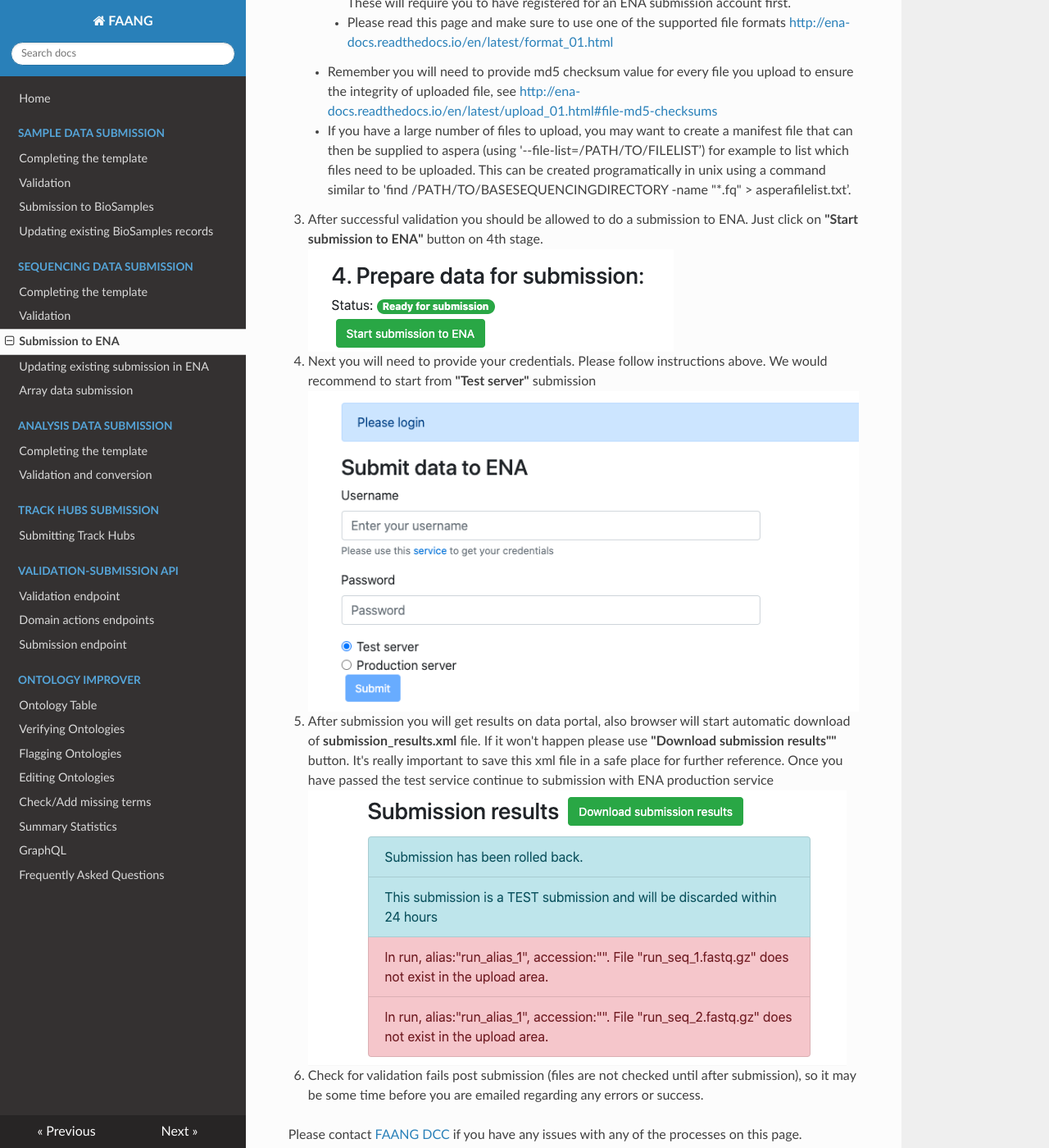
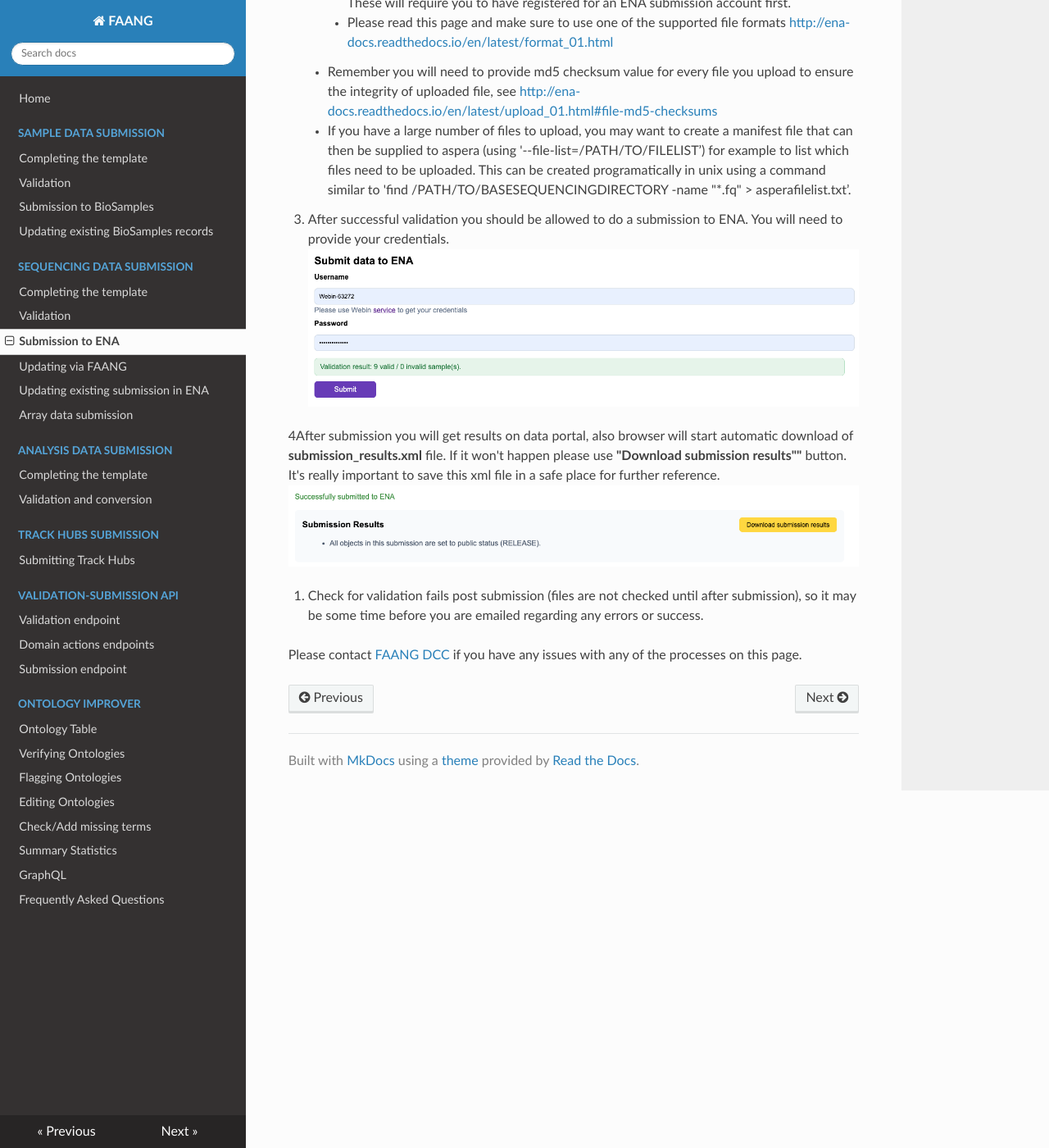
Before and after one commit to FAANG/dcc-documentation, an MkDocs documentation site: the page built from docs/experiment/ena_submission.md, in a window 1280 px wide and 1400 px high, scrolled down 480 px. Shown: the whole window at 82% size. Built offline with MkDocs 1.6.1, drawn with Linux system fonts in a browser that asks for light colours; nearby versions of some CDN libraries.

Commit message:
Updating documentation for new validation system - experiment

```diff
--- a/docs/experiment/ena_submission.md
+++ b/docs/experiment/ena_submission.md
@@ -28,20 +28,15 @@ achieve this.
     command similar to 'find /PATH/TO/BASESEQUENCINGDIRECTORY -name "*.fq" >
     asperafilelist.txt’.
 
-3. After successful validation you should be allowed to do a submission to ENA.
-Just click on **"Start submission to ENA"** button on 4th stage.
-![Screenshot](../img/ena_prepare_data_for_submission.png)
+3. After successful validation you should be allowed to do a submission to ENA. You will need to provide your credentials.
+![Screenshot](../img/new_system/experiment/ena_login.png)
 
-4. Next you will need to provide your credentials. Please follow instructions
-above. We would recommend to start from **"Test server"** submission
-![Screenshot](../img/ena_login.png)
 
-5. After submission you will get results on data portal, also browser will
+4After submission you will get results on data portal, also browser will
 start automatic download of **submission_results.xml** file. If it won't happen
 please use **"Download submission results""** button. It's really important to
-save this xml file in a safe place for further reference. Once you have
-passed the test service continue to submission with ENA production service
-![Screenshot](../img/ena_submission_results.png)
+save this xml file in a safe place for further reference.
+![Screenshot](../img/new_system/experiment/ena_submission_results.png)
 
 6. Check for validation fails post submission (files are not checked until
 after submission), so it may be some time before you are emailed regarding
--- a/mkdocs.yml
+++ b/mkdocs.yml
@@ -10,6 +10,7 @@ nav:
         - Completing the template: experiment/ena_template.md
         - Validation: experiment/ena_validation_conversion.md
         - Submission to ENA: experiment/ena_submission.md
+        - Updating via FAANG: experiment/ena_updating_via_faang.md
         - Updating existing submission in ENA: experiment/ena_updating.md
     - Array data submission: array.md
     - Analysis data submission:
```
Also changed, not shown: docs/experiment/ena_updating_via_faang.md (added, +23 -0 lines), docs/img/new_system/experiment/ena_login.png (added), docs/img/new_system/experiment/ena_submission_results.png (added), docs/img/new_system/experiment/update_sample.png (added).
